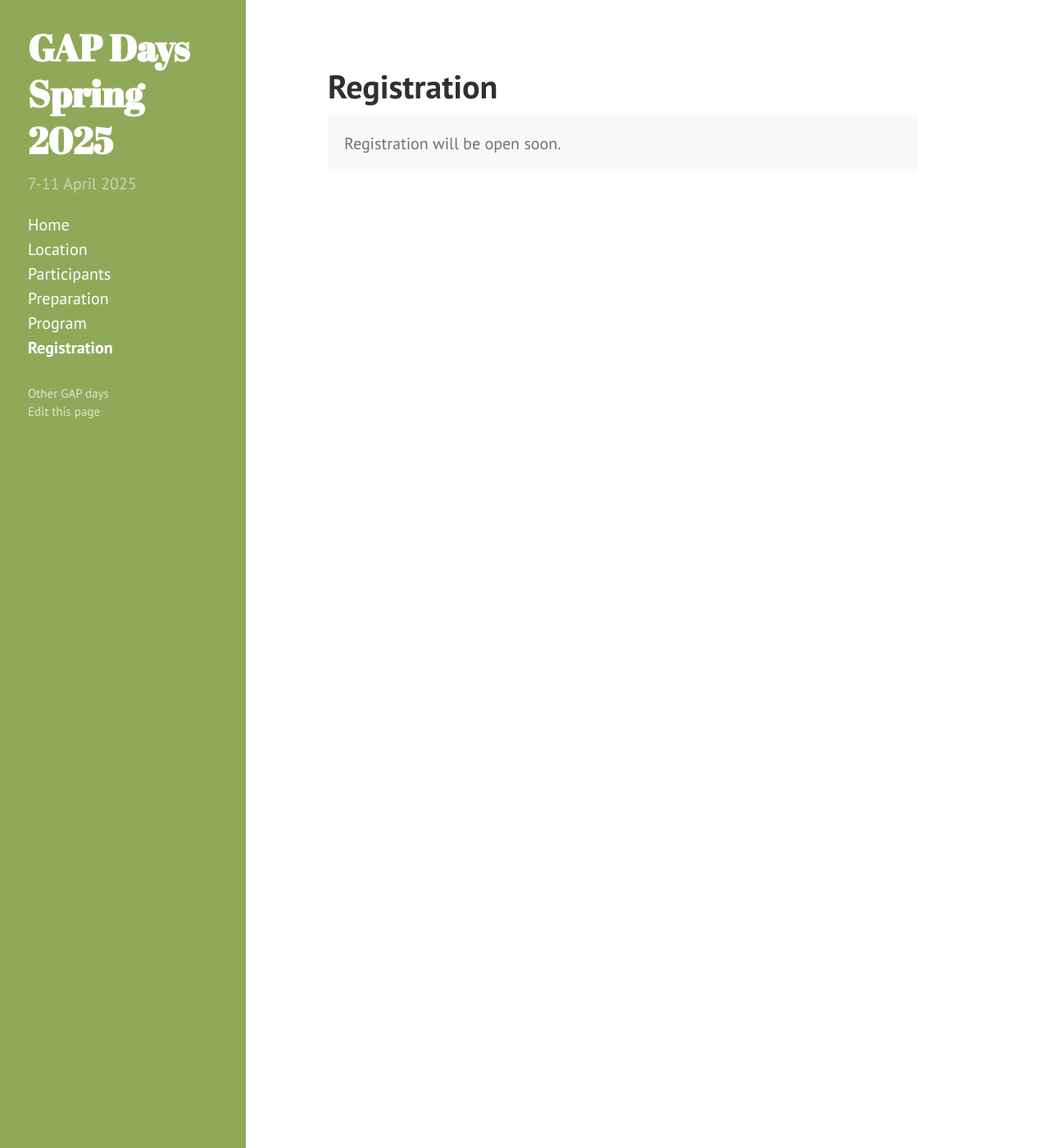
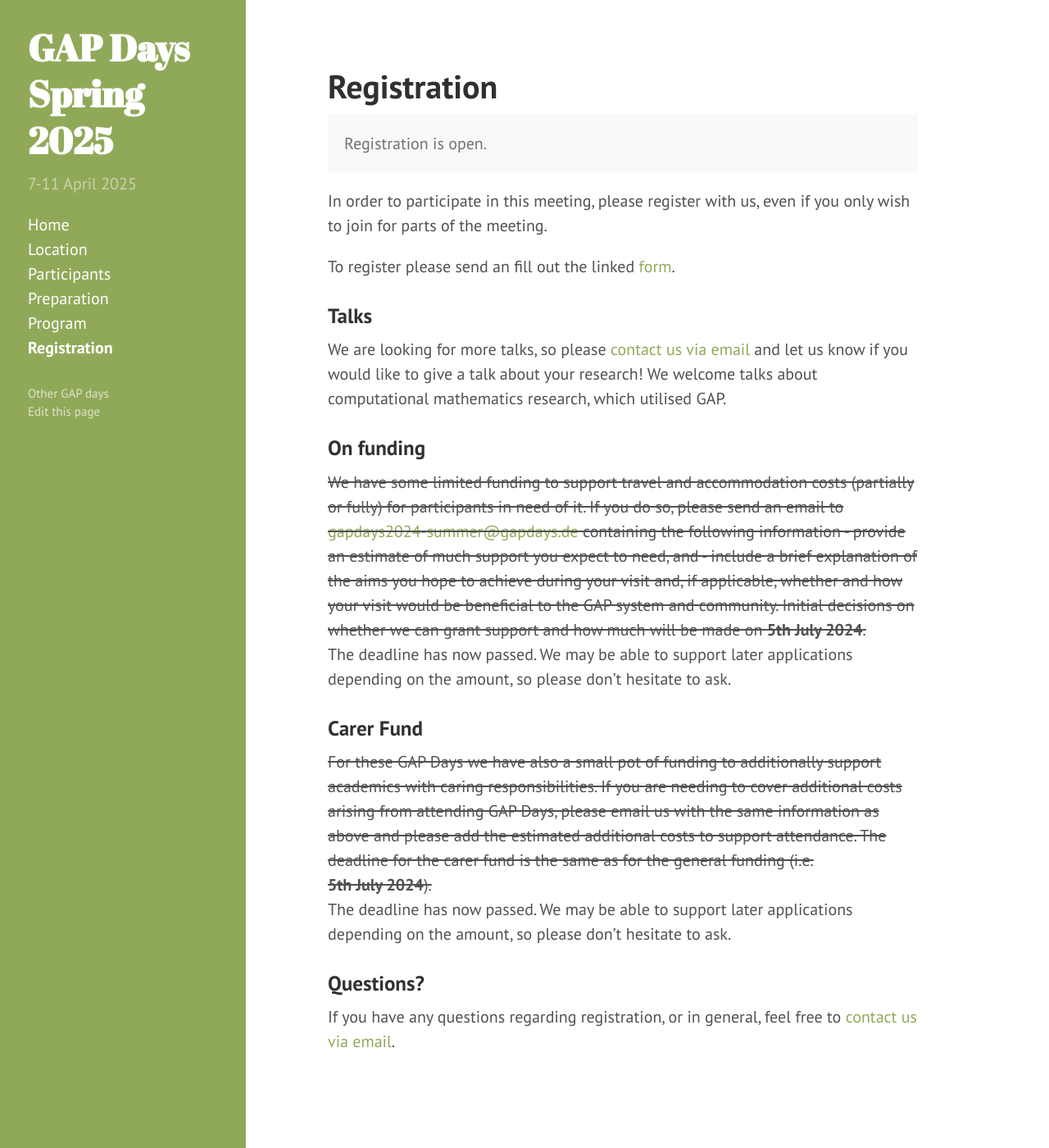
Before and after one commit to gapdays/gapdays2025-spring, a Jekyll site: the page built from registration.md, in a window 1280 px wide and 1400 px high. Shown: the whole window at 82% size. Built offline with Jekyll 4.4.1, drawn with Linux system fonts in a browser that asks for light colours; part of the change alters nothing that is shown.

Commit message:
opening registration...

```diff
--- a/registration.md
+++ b/registration.md
@@ -1,7 +1,7 @@
 ---
 layout: page
 title: Registration
-registration_state: notyet
+registration_state: open
 ---
 
 {% case page.registration_state %}
@@ -17,7 +17,8 @@ registration_state: notyet
 In order to participate in this meeting, please register with us, even if you only
 wish to join for parts of the meeting.
 
-To register please send an fill out the linked [form](https://forms.office.com/e/EkXvkpmrhu).
+To register please send an fill out the linked [form](https://forms.office.com/e/CQ7zTGiF6D).
+
 
 ### Talks
 We are looking for more talks, so please <a href="mailto:{{site.email}}">contact us via email</a> and let us know if you would like to give a talk about your research! We welcome talks about computational mathematics research, which utilised GAP.
```
